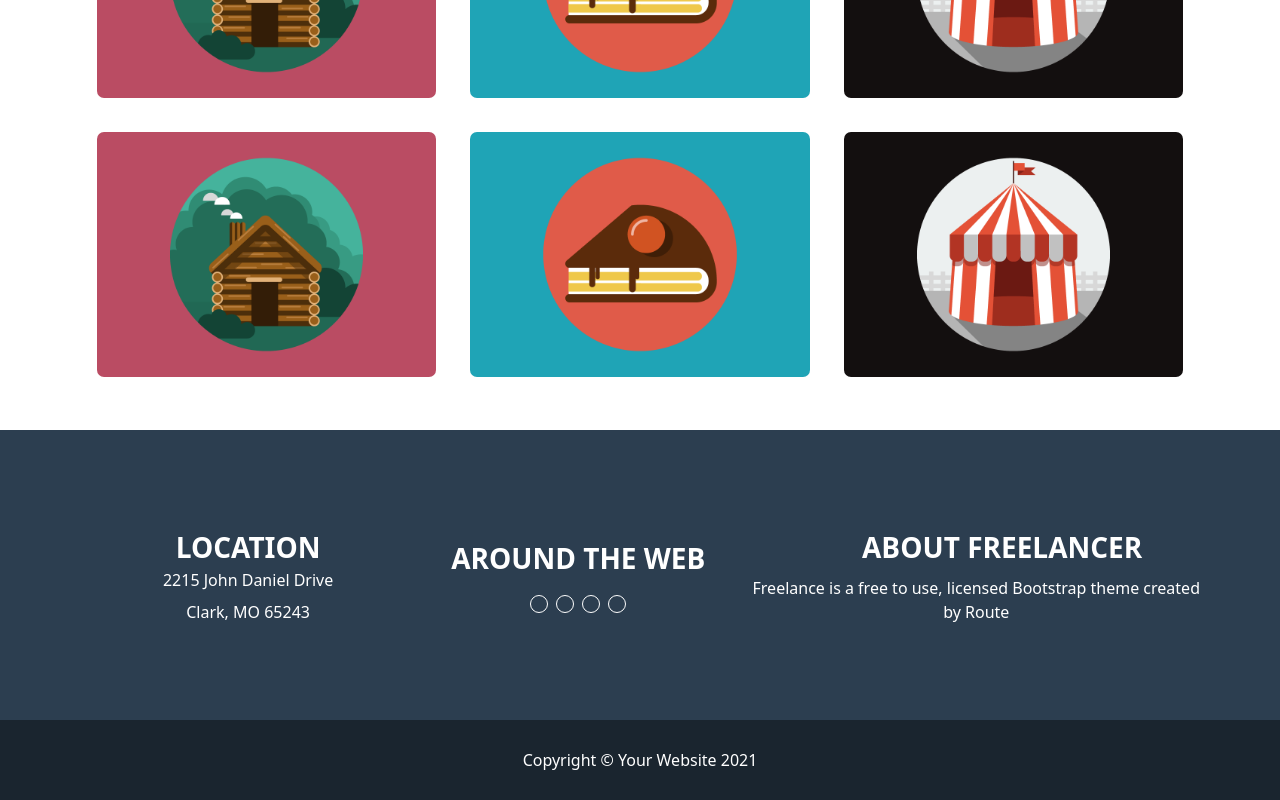
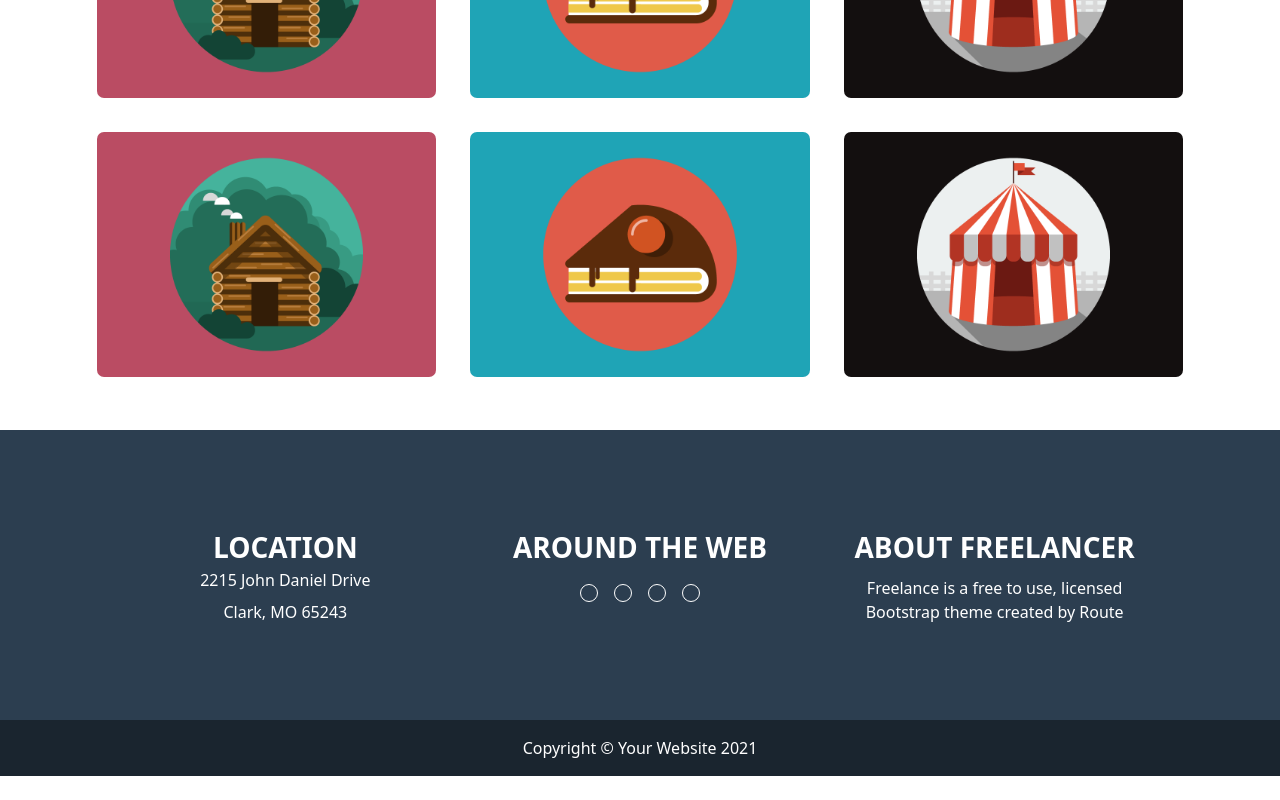
Before and after one commit to MustafaShabaanElhenawy/React-project, a React app: page /Portfolio in a window 1280 px wide. Shown: the part 428-1228 px from the top of the page. After the commit the page ends 1204 px from the top, so only its background shows below. Built offline with nearby package versions, Linux system fonts and the light colour scheme; the HTML template or start-up script is replaced by a standard one.

Commit message:
Update Portfolio.jsx

```diff
--- a/src/Pages/Portfolio/Portfolio.jsx
+++ b/src/Pages/Portfolio/Portfolio.jsx
@@ -61,34 +61,41 @@ export default function Portfolio() {
         </div>
       )}
 
-      <div className="bg-[#2C3E50] text-center text-white flex items-center justify-around py-24">
-        <div className="ml-36">
-          <h3 className="font-semibold text-[28px]">LOCATION</h3>
+<footer>
+  {/* القسم الرئيسي للـ Footer */}
+  <div className="bg-[#2C3E50] text-white text-center py-12 md:py-24 px-4 md:px-32">
+    {/* استعمال Grid */}
+    <div className="grid grid-cols-1 md:grid-cols-3 gap-10">
+      {/* Location */}
+      <div>
+        <h3 className="font-semibold text-[22px] md:text-[28px]">LOCATION</h3>
         <p>2215 John Daniel Drive</p>
         <p className="pt-2">Clark, MO 65243</p>
       </div>
-
-        <div className="ml-20">
-          <h3 className="font-semibold text-[28px]">AROUND THE WEB</h3>
-          <div className="flex items-center justify-center gap-2 pt-4">
-            <i className="fa-brands fa-facebook border text-[16px] border-white rounded-full p-2"></i>
-            <i className="fa-brands fa-twitter border text-[16px] border-white rounded-full p-2"></i>
-            <i className="fa-brands fa-linkedin-in border text-[16px] border-white rounded-full p-2"></i>
-            <i className="fa-solid fa-globe border text-[16px] border-white rounded-full p-2"></i>
+      {/* Around the Web */}
+      <div>
+        <h3 className="font-semibold text-[22px] md:text-[28px]">AROUND THE WEB</h3>
+        <div className="flex items-center justify-center gap-4 pt-4">
+          <i className="fa-brands fa-facebook border border-white rounded-full p-2 text-[18px]"></i>
+          <i className="fa-brands fa-twitter border border-white rounded-full p-2 text-[18px]"></i>
+          <i className="fa-brands fa-linkedin-in border border-white rounded-full p-2 text-[18px]"></i>
+          <i className="fa-solid fa-globe border border-white rounded-full p-2 text-[18px]"></i>
         </div>
       </div>
-
+      {/* About Freelancer */}
       <div>
-          <h3 className="font-semibold text-[28px]">ABOUT FREELANCER</h3>
-          <p className="pt-2 w-[90%] text-center">
+        <h3 className="font-semibold text-[22px] md:text-[28px]">ABOUT FREELANCER</h3>
+        <p className="pt-2 w-full md:w-[90%] text-center mx-auto">
           Freelance is a free to use, licensed Bootstrap theme created by Route
         </p>
       </div>
     </div>
-
-      <div className="py-7 bg-[#1A252F]">
+  </div>
+  {/* شريط النسخ */}
+  <div className="py-4 bg-[#1A252F]">
     <p className="text-center text-white">Copyright © Your Website 2021</p>
   </div>
+</footer>
     </>
   );
 }
```
Lines whose indentation alone changed are shown as unchanged.
